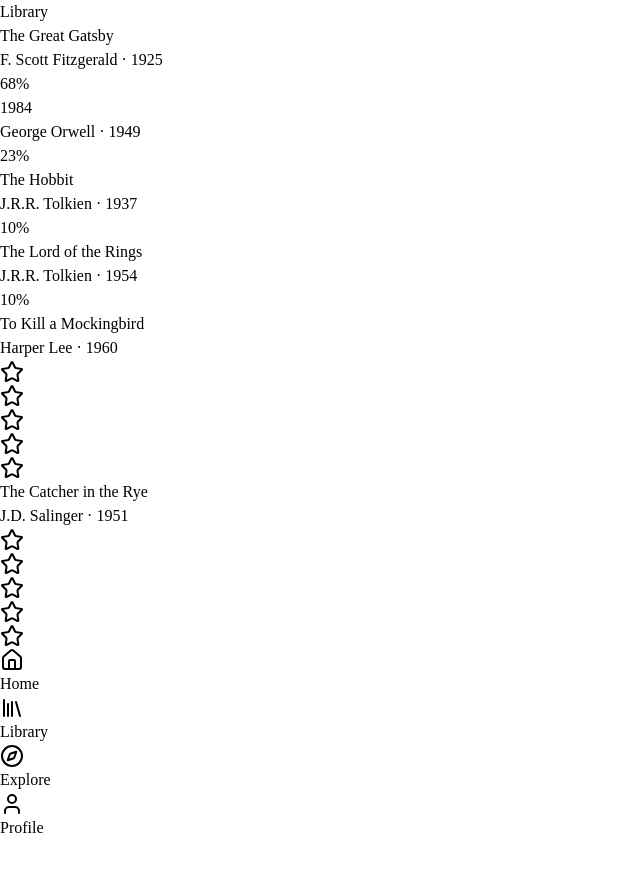
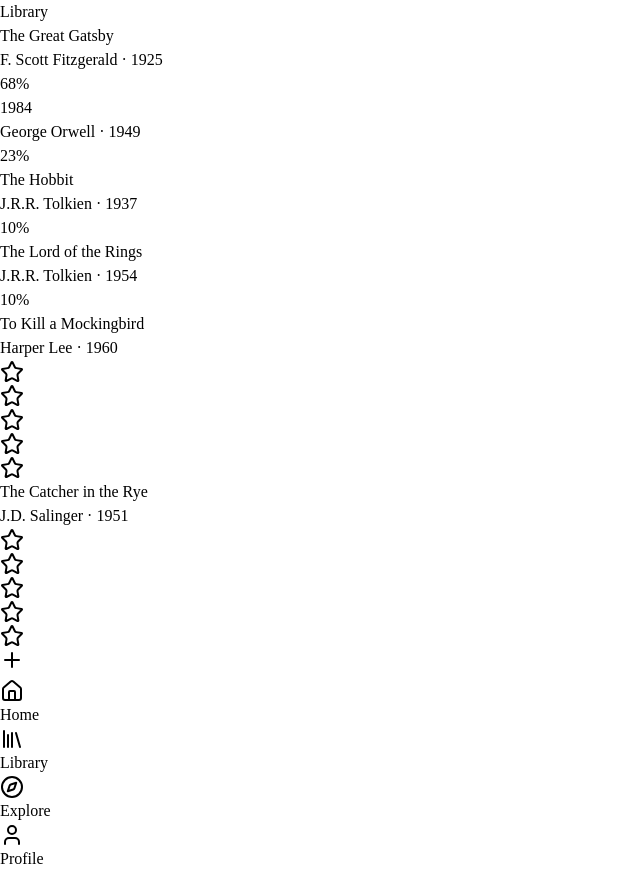
Before and after one commit to cec1lrhodes/books_tracker, a React (Vite) app: page /library in a window 1280 px wide. Shown: the whole page, without its empty margins (0-640 px from the left). Before the commit the page ends 840 px from the top, so only its background shows below. Built offline with nearby package versions, Linux system fonts and the light colour scheme.

Commit message:
plus button for books and input menu

```diff
--- /dev/null
+++ b/src/components/library/AddBookDialog.tsx
@@ -0,0 +1,167 @@
+import { X } from "lucide-react"
+import { useEffect, useState, type FormEvent, type KeyboardEvent } from "react"
+import { createPortal } from "react-dom"
+
+import { Button } from "@/components/ui/button"
+import { Card, CardContent } from "@/components/ui/card"
+import { Input } from "@/components/ui/input"
+
+export type NewBookInput = {
+  name: string
+  author: string
+  totalPages: number
+}
+
+type AddBookDialogProps = {
+  open: boolean
+  onClose: () => void
+  onSubmit: (book: NewBookInput) => void
+}
+
+const AddBookDialog = ({ open, onClose, onSubmit }: AddBookDialogProps) => {
+  const [name, setName] = useState("")
+  const [author, setAuthor] = useState("")
+  const [pages, setPages] = useState("")
+
+  useEffect(() => {
+    if (!open) return
+    const handleEscape = (event: globalThis.KeyboardEvent) => {
+      if (event.key === "Escape") onClose()
+    }
+    document.addEventListener("keydown", handleEscape)
+    document.body.style.overflow = "hidden"
+    return () => {
+      document.removeEventListener("keydown", handleEscape)
+      document.body.style.overflow = ""
+    }
+  }, [open, onClose])
+
+  useEffect(() => {
+    if (open) return
+    setName("")
+    setAuthor("")
+    setPages("")
+  }, [open])
+
+  if (!open) return null
+
+  const totalPages = Number.parseInt(pages, 10)
+  const isValid =
+    name.trim().length > 0 &&
+    author.trim().length > 0 &&
+    Number.isFinite(totalPages) &&
+    totalPages > 0
+
+  const handleSubmit = (event: FormEvent<HTMLFormElement>) => {
+    event.preventDefault()
+    if (!isValid) return
+    onSubmit({
+      name: name.trim(),
+      author: author.trim(),
+      totalPages,
+    })
+    onClose()
+  }
+
+  const handleBackdropKeyDown = (event: KeyboardEvent<HTMLDivElement>) => {
+    if (event.key === "Enter" || event.key === " ") {
+      event.preventDefault()
+      onClose()
+    }
+  }
+
+  return createPortal(
+    <div
+      role="button"
+      tabIndex={0}
+      aria-label="Close add book dialog"
+      onClick={onClose}
+      onKeyDown={handleBackdropKeyDown}
+      className="fixed inset-0 z-50 flex items-center justify-center bg-background/60 px-4 backdrop-blur-md"
+    >
+      <Card
+        role="dialog"
+        aria-modal="true"
+        aria-labelledby="add-book-title"
+        onClick={(event) => event.stopPropagation()}
+        onKeyDown={(event) => event.stopPropagation()}
+        className="w-full max-w-sm border border-border shadow-xl"
+      >
+        <CardContent className="flex flex-col gap-4 p-5">
+          <div className="flex items-center justify-between">
+            <h2
+              id="add-book-title"
+              className="text-lg font-semibold tracking-tight text-foreground"
+            >
+              Add new book
+            </h2>
+            <Button
+              type="button"
+              variant="ghost"
+              size="icon"
+              aria-label="Close"
+              onClick={onClose}
+              className="h-8 w-8"
+            >
+              <X className="h-4 w-4" aria-hidden="true" />
+            </Button>
+          </div>
+
+          <form onSubmit={handleSubmit} className="flex flex-col gap-3">
+            <label className="flex flex-col gap-1.5">
+              <span className="text-xs font-medium text-muted-foreground">
+                Title
+              </span>
+              <Input
+                value={name}
+                onChange={(event) => setName(event.target.value)}
+                placeholder="The Great Gatsby"
+                autoFocus
+                required
+              />
+            </label>
+
+            <label className="flex flex-col gap-1.5">
+              <span className="text-xs font-medium text-muted-foreground">
+                Author
+              </span>
+              <Input
+                value={author}
+                onChange={(event) => setAuthor(event.target.value)}
+                placeholder="F. Scott Fitzgerald"
+                required
+              />
+            </label>
+
+            <label className="flex flex-col gap-1.5">
+              <span className="text-xs font-medium text-muted-foreground">
+                Total pages
+              </span>
+              <Input
+                value={pages}
+                onChange={(event) => setPages(event.target.value)}
+                type="number"
+                inputMode="numeric"
+                min={1}
+                placeholder="320"
+                required
+              />
+            </label>
+
+            <div className="mt-2 flex items-center justify-end gap-2">
+              <Button type="button" variant="ghost" onClick={onClose}>
+                Cancel
+              </Button>
+              <Button type="submit" disabled={!isValid}>
+                Add book
+              </Button>
+            </div>
+          </form>
+        </CardContent>
+      </Card>
+    </div>,
+    document.body,
+  )
+}
+
+export default AddBookDialog
--- a/src/components/pages/LibraryPage.tsx
+++ b/src/components/pages/LibraryPage.tsx
@@ -1,13 +1,48 @@
 import { Link } from "@tanstack/react-router"
+import { Plus } from "lucide-react"
+import { useState } from "react"
 
 import BookCover from "@/components/book/BookCover"
 import StarRating from "@/components/book/StarRating"
 import BottomNav from "@/components/layout/BottomNav"
+import AddBookDialog, {
+  type NewBookInput,
+} from "@/components/library/AddBookDialog"
+import { Button } from "@/components/ui/button"
 import { Card, CardContent } from "@/components/ui/card"
 import { Progress } from "@/components/ui/progress"
-import { books, getProgressPercent } from "@/data/books"
+import { books as initialBooks, getProgressPercent, type Book } from "@/data/books"
+
+const slugify = (value: string): string =>
+  value
+    .toLowerCase()
+    .trim()
+    .replace(/[^a-z0-9]+/g, "-")
+    .replace(/^-|-$/g, "") || "book"
+
+const createBook = ({ name, author, totalPages }: NewBookInput): Book => ({
+  id: `${slugify(name)}-${Date.now()}`,
+  name,
+  author,
+  year: new Date().getFullYear(),
+  genres: [],
+  rating: 0,
+  totalPages,
+  currentPage: 0,
+  status: "planned",
+  sessions: [],
+})
 
 const LibraryPage = () => {
+  const [books, setBooks] = useState<Book[]>(initialBooks)
+  const [isAddOpen, setIsAddOpen] = useState(false)
+
+  const handleOpen = () => setIsAddOpen(true)
+  const handleClose = () => setIsAddOpen(false)
+  const handleAddBook = (input: NewBookInput) => {
+    setBooks((previous) => [createBook(input), ...previous])
+  }
+
   return (
     <div className="mx-auto flex h-full w-full max-w-md flex-col pb-24">
       <main className="flex-1 overflow-y-auto px-4 pt-4">
@@ -58,6 +93,26 @@ const LibraryPage = () => {
         </ul>
       </main>
 
+      <div className="pointer-events-none fixed inset-x-0 bottom-20 z-20">
+        <div className="mx-auto flex w-full max-w-md justify-end px-4">
+          <Button
+            type="button"
+            size="icon"
+            aria-label="Add new book"
+            onClick={handleOpen}
+            className="pointer-events-auto size-11 rounded-xl border border-white/10 bg-card/80 text-foreground shadow-[inset_0_1px_0_rgba(255,255,255,0.06),0_8px_24px_rgba(0,0,0,0.45)] backdrop-blur-md hover:bg-card hover:border-white/20 [&_svg:not([class*='size-'])]:size-5"
+          >
+            <Plus aria-hidden="true" />
+          </Button>
+        </div>
+      </div>
+
+      <AddBookDialog
+        open={isAddOpen}
+        onClose={handleClose}
+        onSubmit={handleAddBook}
+      />
+
       <BottomNav />
     </div>
   )
--- a/src/components/ui/button.tsx
+++ b/src/components/ui/button.tsx
@@ -1,27 +1,37 @@
-import * as React from "react";
-import { Slot } from "@radix-ui/react-slot";
-import { cva, type VariantProps } from "class-variance-authority";
+import * as React from "react"
+import { Slot } from "@radix-ui/react-slot"
+import { cva, type VariantProps } from "class-variance-authority"
 
-import { cn } from "@/lib/utils";
+import { cn } from "@/lib/utils"
 
 const buttonVariants = cva(
-  "inline-flex items-center justify-center gap-2 whitespace-nowrap rounded-md text-sm font-medium transition-colors focus-visible:outline-none focus-visible:ring-2 focus-visible:ring-ring disabled:pointer-events-none disabled:opacity-50",
+  "group/button inline-flex shrink-0 items-center justify-center rounded-lg border border-transparent bg-clip-padding text-sm font-medium whitespace-nowrap transition-all outline-none select-none focus-visible:border-ring focus-visible:ring-3 focus-visible:ring-ring/50 active:not-aria-[haspopup]:translate-y-px disabled:pointer-events-none disabled:opacity-50 aria-invalid:border-destructive aria-invalid:ring-3 aria-invalid:ring-destructive/20 dark:aria-invalid:border-destructive/50 dark:aria-invalid:ring-destructive/40 [&_svg]:pointer-events-none [&_svg]:shrink-0 [&_svg:not([class*='size-'])]:size-4",
   {
     variants: {
       variant: {
-        default: "bg-primary text-primary-foreground hover:bg-primary/90",
+        default: "bg-primary text-primary-foreground [a]:hover:bg-primary/80",
         outline:
-          "border border-border bg-transparent hover:bg-accent hover:text-accent-foreground",
-        ghost: "hover:bg-accent hover:text-accent-foreground",
+          "border-border bg-background hover:bg-muted hover:text-foreground aria-expanded:bg-muted aria-expanded:text-foreground dark:border-input dark:bg-input/30 dark:hover:bg-input/50",
         secondary:
-          "bg-secondary text-secondary-foreground hover:bg-secondary/80",
+          "bg-secondary text-secondary-foreground hover:bg-secondary/80 aria-expanded:bg-secondary aria-expanded:text-secondary-foreground",
+        ghost:
+          "hover:bg-muted hover:text-foreground aria-expanded:bg-muted aria-expanded:text-foreground dark:hover:bg-muted/50",
+        destructive:
+          "bg-destructive/10 text-destructive hover:bg-destructive/20 focus-visible:border-destructive/40 focus-visible:ring-destructive/20 dark:bg-destructive/20 dark:hover:bg-destructive/30 dark:focus-visible:ring-destructive/40",
         link: "text-primary underline-offset-4 hover:underline",
       },
       size: {
-        default: "h-10 px-4 py-2",
-        sm: "h-9 px-3",
-        lg: "h-11 px-8",
-        icon: "h-10 w-10",
+        default:
+          "h-8 gap-1.5 px-2.5 has-data-[icon=inline-end]:pr-2 has-data-[icon=inline-start]:pl-2",
+        xs: "h-6 gap-1 rounded-[min(var(--radius-md),10px)] px-2 text-xs in-data-[slot=button-group]:rounded-lg has-data-[icon=inline-end]:pr-1.5 has-data-[icon=inline-start]:pl-1.5 [&_svg:not([class*='size-'])]:size-3",
+        sm: "h-7 gap-1 rounded-[min(var(--radius-md),12px)] px-2.5 text-[0.8rem] in-data-[slot=button-group]:rounded-lg has-data-[icon=inline-end]:pr-1.5 has-data-[icon=inline-start]:pl-1.5 [&_svg:not([class*='size-'])]:size-3.5",
+        lg: "h-9 gap-1.5 px-2.5 has-data-[icon=inline-end]:pr-2 has-data-[icon=inline-start]:pl-2",
+        icon: "size-8",
+        "icon-xs":
+          "size-6 rounded-[min(var(--radius-md),10px)] in-data-[slot=button-group]:rounded-lg [&_svg:not([class*='size-'])]:size-3",
+        "icon-sm":
+          "size-7 rounded-[min(var(--radius-md),12px)] in-data-[slot=button-group]:rounded-lg",
+        "icon-lg": "size-9",
       },
     },
     defaultVariants: {
@@ -29,26 +39,32 @@ const buttonVariants = cva(
       size: "default",
     },
   },
-);
+)
 
-type ButtonProps = React.ButtonHTMLAttributes<HTMLButtonElement> &
+type ButtonProps = React.ComponentProps<"button"> &
   VariantProps<typeof buttonVariants> & {
-    asChild?: boolean;
-  };
+    asChild?: boolean
+  }
 
-const Button = React.forwardRef<HTMLButtonElement, ButtonProps>(
-  ({ className, variant, size, asChild = false, ...props }, ref) => {
-    const Comp = asChild ? Slot : "button";
-    return (
-      <Comp
-        className={cn(buttonVariants({ variant, size, className }))}
-        ref={ref}
-        {...props}
-      />
-    );
-  },
-);
-Button.displayName = "Button";
+const Button = ({
+  className,
+  variant = "default",
+  size = "default",
+  asChild = false,
+  ...props
+}: ButtonProps) => {
+  const Comp = asChild ? Slot : "button"
+
+  return (
+    <Comp
+      data-slot="button"
+      data-variant={variant}
+      data-size={size}
+      className={cn(buttonVariants({ variant, size, className }))}
+      {...props}
+    />
+  )
+}
 
 // eslint-disable-next-line react-refresh/only-export-components
-export { Button, buttonVariants };
+export { Button, buttonVariants }
--- /dev/null
+++ b/src/components/ui/input.tsx
@@ -0,0 +1,24 @@
+import * as React from "react"
+
+import { cn } from "@/lib/utils"
+
+type InputProps = React.InputHTMLAttributes<HTMLInputElement>
+
+const Input = React.forwardRef<HTMLInputElement, InputProps>(
+  ({ className, type, ...props }, ref) => {
+    return (
+      <input
+        ref={ref}
+        type={type}
+        className={cn(
+          "flex h-10 w-full rounded-md border border-border bg-input px-3 py-2 text-sm text-foreground transition-colors placeholder:text-muted-foreground focus-visible:outline-none focus-visible:ring-2 focus-visible:ring-ring disabled:cursor-not-allowed disabled:opacity-50",
+          className,
+        )}
+        {...props}
+      />
+    )
+  },
+)
+Input.displayName = "Input"
+
+export { Input }
--- a/tsconfig.app.json
+++ b/tsconfig.app.json
@@ -19,6 +19,7 @@
     "jsx": "react-jsx",
 
     /* Linting */
+    "strict": true,
     "noUnusedLocals": true,
     "noUnusedParameters": true,
     "erasableSyntaxOnly": true,
```
Also changed, not shown: src/main.tsx (+8 -8 lines).
